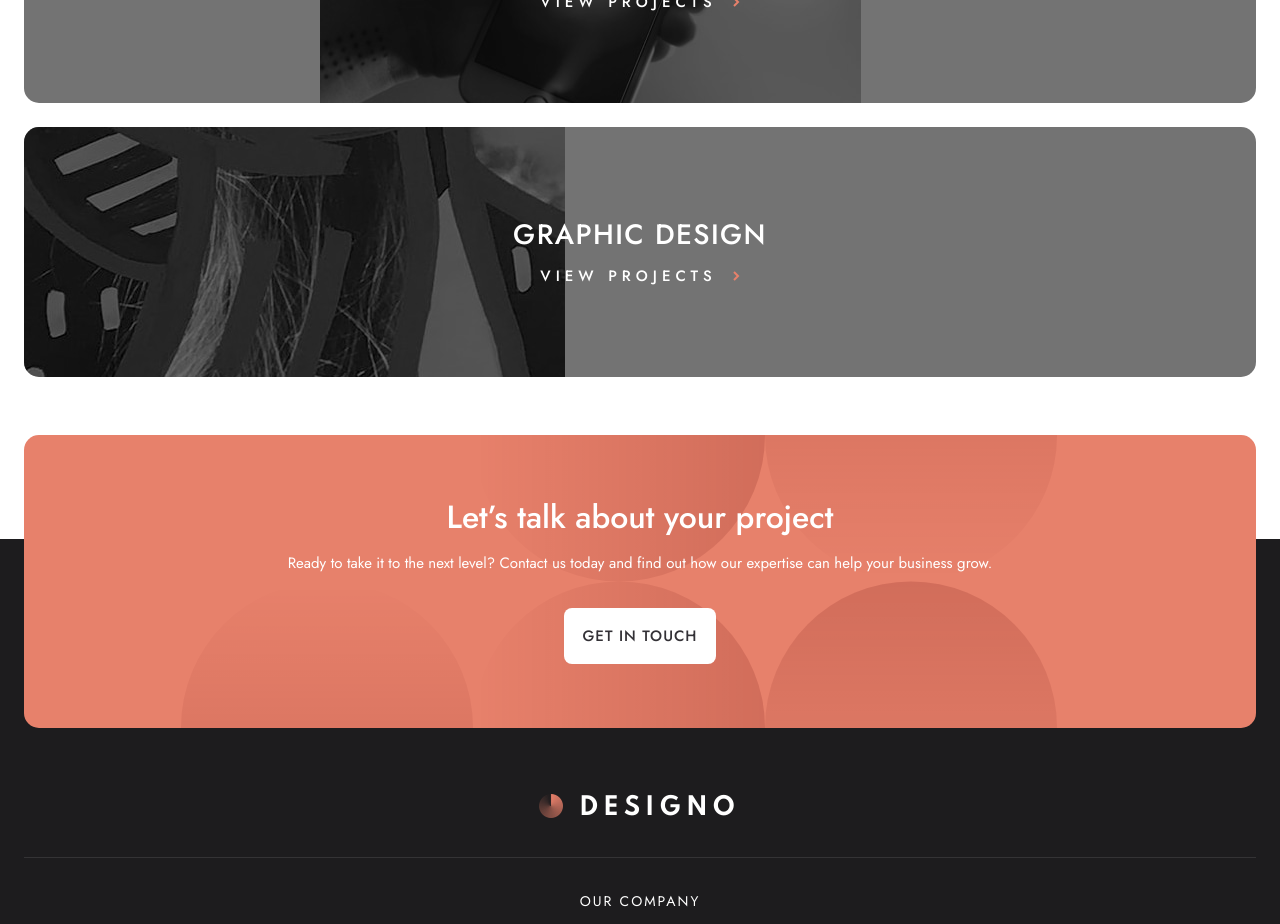
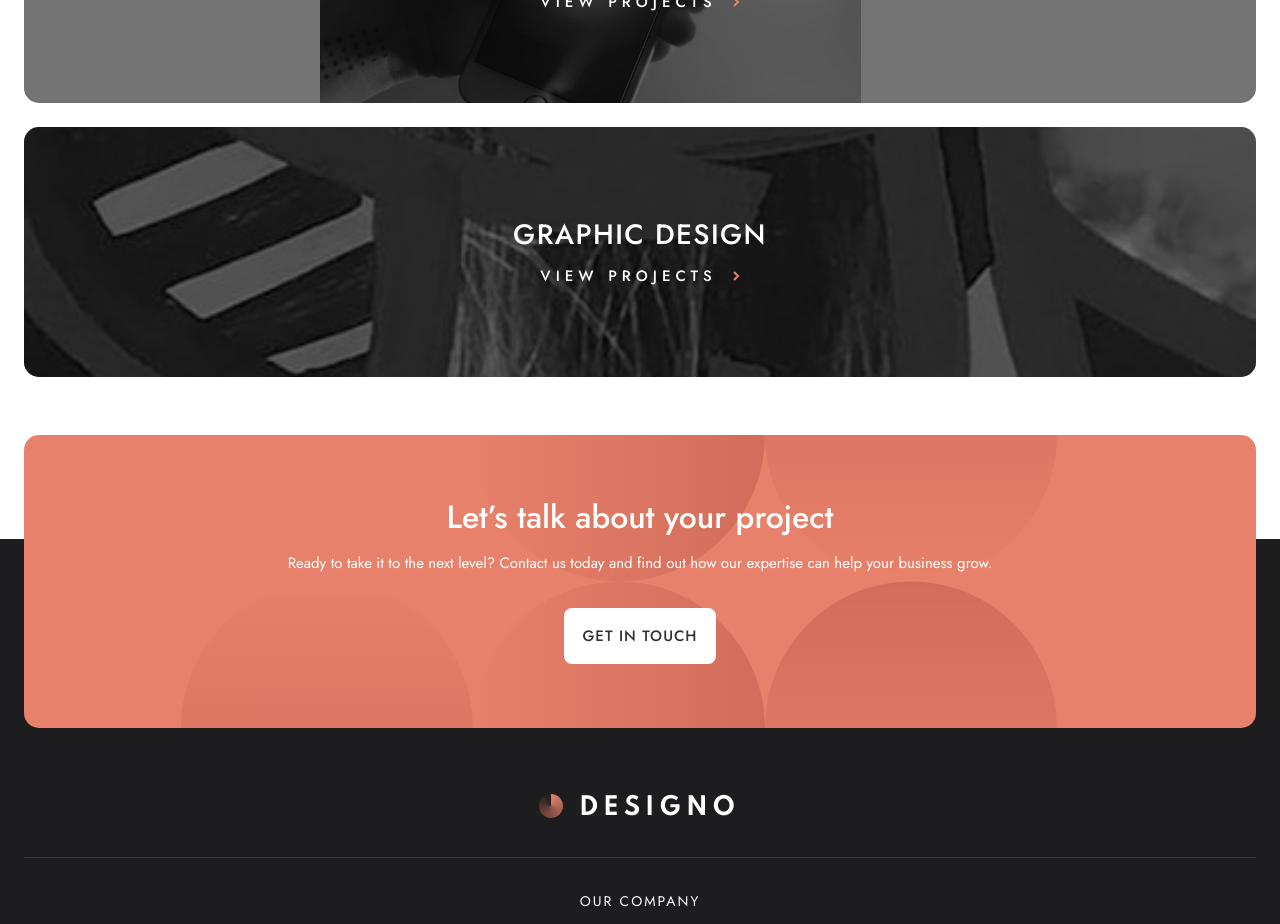
Before and after one commit to g-akca/designo, a React (Vite) app: page / in a window 1280 px wide. Shown: the part 1480-2404 px from the top of the page. Built offline with nearby package versions, Linux system fonts and the light colour scheme.

Commit message:
Update background cover style in GraphicDesignCard component for improved image display

```diff
--- a/src/components/shared/GraphicDesignCard.tsx
+++ b/src/components/shared/GraphicDesignCard.tsx
@@ -7,7 +7,7 @@ function GraphicDesignCard() {
       to="/graphic-design"
       className="
         relative h-62.5 rounded-[15px] bg-[url('/assets/home/desktop/image-graphic-design.jpg')]
-        bg-top-left bg-no-repeat overflow-hidden flex flex-col
+        bg-top-left bg-no-repeat bg-cover overflow-hidden flex flex-col
         justify-center items-center gap-3 text-center text-white uppercase font-medium
       "
     >
```
